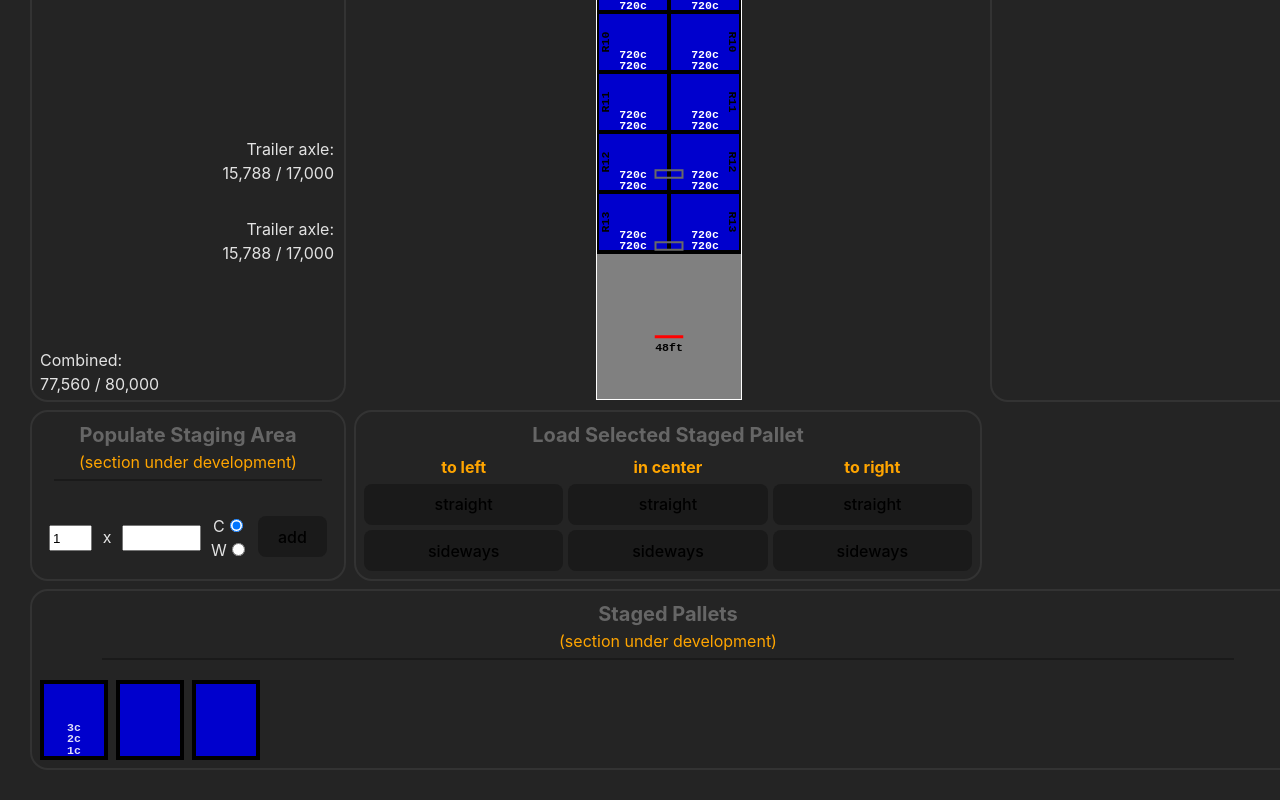
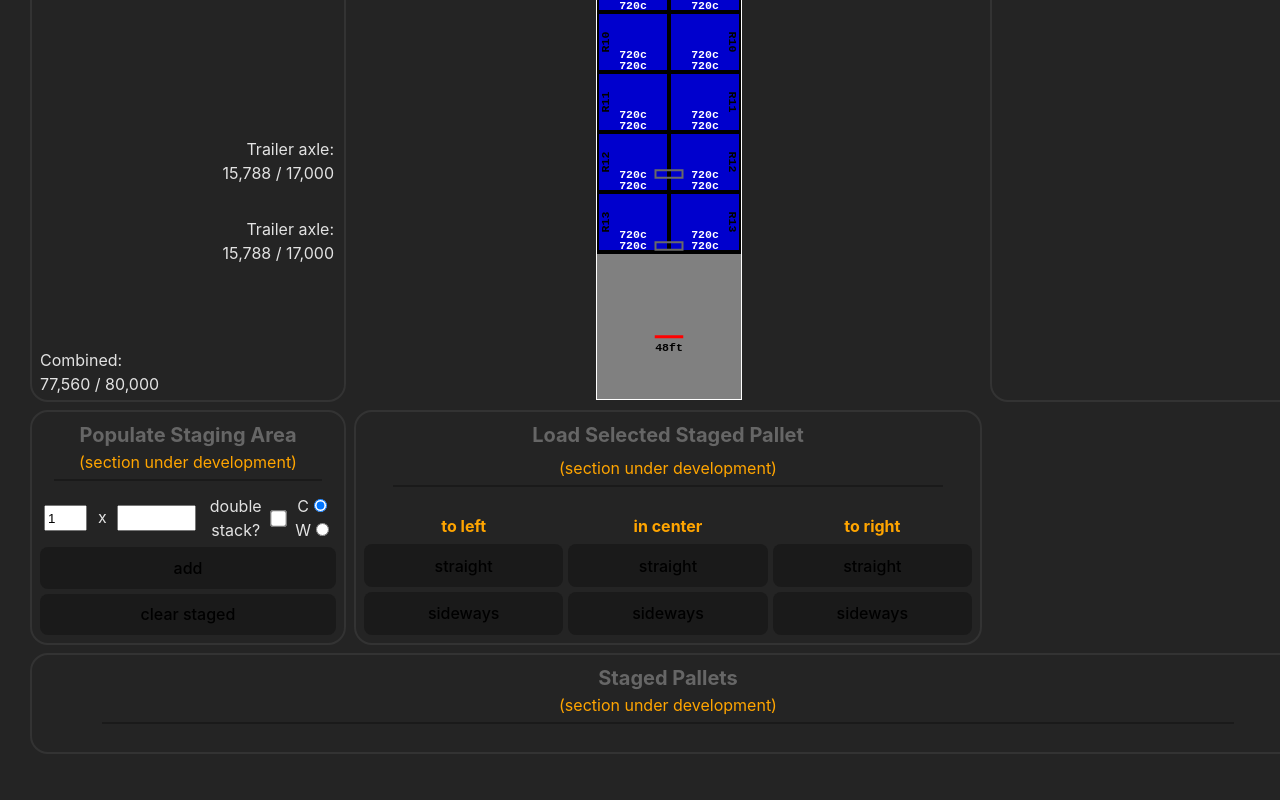
Before and after one commit to PTLux1517/axle-weight-calculator, a React (Vite) app: page / in a window 1280 px wide. Shown: the part 1049-1849 px from the top of the page. Built offline with nearby package versions, Linux system fonts and the light colour scheme.

Commit message:
in progress

```diff
--- a/src/App.css
+++ b/src/App.css
@@ -1,4 +1,4 @@
-@import url('https://fonts.googleapis.com/css2?family=Ubuntu+Mono:ital,wght@0,400;0,700;1,400;1,700&display=swap');
+@import url("https://fonts.googleapis.com/css2?family=Ubuntu+Mono:ital,wght@0,400;0,700;1,400;1,700&display=swap");
 
 #root {
   /*max-width: 1280px;*/
@@ -119,6 +119,11 @@ main {
       margin-top: 40px !important;
    }
    #populate-staging-area-container {
+      & hr {
+         margin-bottom: 0;
+      }
+      #staging-form-container {
+         margin-bottom: 5px;
          & input[type=number] {
             width: 12%;
             height: 20px;
@@ -126,7 +131,7 @@ main {
          & span {
             display: inline-block;
             min-width: 10%;
-         &:has(form) {
+            &:has(div) {
                margin-left: 10px;
                position: relative;
                top: 13px;
@@ -136,9 +141,27 @@ main {
             width: 24%;
             height: 20px;
          }
-      & button {
+         & label[for=stage-stacked] {
+            display: inline-block;
+            text-wrap: normal;
+            width: 20%;
             margin-left: 10px;
-         margin-right: 0;
+            position: relative;
+            top: 13px;
+         }
+         & input[type=checkbox] {
+            position: relative;
+            top: 2px;
+            left: 3px;
+            scale: 130%;
+         }
+         #add-to-staging-button {
+            width: 100%;
+            margin-top: 16px;
+         }
+      }
+      #clear-staging-button {
+         width: 100%;
       }
    }
    #add-pallet-buttons-container {
@@ -149,7 +172,9 @@ main {
    #staged-pallets-container {
       #pallet-pool{
          display: flex;
+         flex-wrap: wrap;
          gap: 8px;
+         justify-content: center;
       }
    }
 }
--- a/src/App.tsx
+++ b/src/App.tsx
@@ -7,7 +7,7 @@ import {
    fgPalletWeights,
    Load,
    O,
-   P,
+   P,Pallet,
    Position,
    PositionWithMeta,
    RearAxleTypeCapacity,
@@ -21,7 +21,7 @@ import {
    deletePosition,
    getStateTandemMaxLength,
    getStateTandemMeasurementReference,
-   rotatePosition,
+   rotatePosition,sortStagedPalletsByStackWeight,
    stateRefDistanceToAxleDistanceFromNose,
    swapPositions,
    tandemCenterDistanceFromNoseToStateRefDistance,
@@ -48,7 +48,8 @@ function App() {
       (document.getElementById("zoom-slider") as HTMLInputElement).value = String(newZoom);
    }
 
-   function resetUnloadedWeightsListener() {
+   function resetUnloadedWeightsListener(e:MouseEvent) {
+      (e.target as HTMLButtonElement).blur()
       setUnloaded(defaultUnloadedWeights);
       (document.getElementById("steers-wt-unloaded") as HTMLInputElement).value = String(defaultUnloadedWeights.steers);
       (document.getElementById("drives-wt-unloaded") as HTMLInputElement).value = String(defaultUnloadedWeights.drives);
@@ -66,7 +67,8 @@ function App() {
       }})())
    }
 
-   function resetTrailerDimensionsListener() {
+   function resetTrailerDimensionsListener(e:MouseEvent) {
+      (e.target as HTMLButtonElement).blur()
       setSampleTrailer(defaultTrailer);
       setStateRestriction(defaultState);
       setRearAxleTypeCapacity(defaultRearAxleType);
@@ -219,6 +221,46 @@ function App() {
       });
    }
 
+   function addPalletToStagingListener(e:MouseEvent) {
+      (e.target as HTMLButtonElement).blur()
+      setStaged(prev => {
+         let newStaged:Pallet[][] = [...prev]
+         const stagingMultiplier = document.getElementById("staging-multiplier") as HTMLInputElement
+         const stagingWeight = document.getElementById("staging-weight") as HTMLInputElement
+         const stagingStack = document.getElementById("stage-stacked") as HTMLInputElement
+         const stagingColorChep = document.getElementById("stage-chep") as HTMLInputElement
+         const stagingColorWhite = document.getElementById("stage-white") as HTMLInputElement
+         let multiplierSanitized = Math.min(100,Math.abs(Math.floor(Number(stagingMultiplier.value)))) ?? 0
+         if (prev.length + multiplierSanitized > 100)
+            multiplierSanitized = 100 - prev.length
+         const weightSanitized = Math.min(5000,Math.abs(Math.floor(Number(stagingWeight.value)))) ?? 0
+         const doubleStack = stagingStack.checked
+         const color = stagingColorChep.checked ? P.Chep : P.White
+         setTimeout(() => {
+            stagingMultiplier.value = "1";
+            stagingWeight.value = "";
+            stagingStack.checked = false;
+            stagingColorChep.checked = true;
+            stagingColorWhite.checked = false;
+         }, 100)
+         if (isNaN(multiplierSanitized) || multiplierSanitized===0 || isNaN(weightSanitized) || weightSanitized===0) return prev
+         while (multiplierSanitized>0) {
+            if (doubleStack && multiplierSanitized>1) {
+               newStaged.push([
+                  {prdWt: weightSanitized,palWt: color},
+                  {prdWt: weightSanitized,palWt: color}
+               ])
+               multiplierSanitized -= 2
+            }
+            else {
+               newStaged.push([{prdWt: weightSanitized, palWt:color}])
+               multiplierSanitized -= 1
+            }
+         }
+         return sortStagedPalletsByStackWeight(newStaged)
+      })
+   }
+
    //const forceUpdate = useReducer(x => x+1, 0, () => 0)[1]
    const defaultZoom = 1.5
    const minZoom = 0.5
@@ -245,6 +287,7 @@ function App() {
    const [rearAxleTypeCapacity, setRearAxleTypeCapacity] = useState<RearAxleTypeCapacity>(defaultRearAxleType)
    const [unloaded, setUnloaded] = useState<AxleWeights>(defaultUnloadedWeights)
    const [loaded, setLoaded] = useState<AxleWeights|null>(null)
+   const [staged, setStaged] = useState<Pallet[][]>([])
 
    useEffect(() => {
       setLoaded(calcAxleWeights(sampleTrailer,unloaded,rearAxleTypeCapacity))
@@ -426,22 +469,42 @@ function App() {
             <div style={{gridRow: 3, gridColumn: "1"}} id={"populate-staging-area-container"}>
                <h3>Populate Staging Area</h3>
                <div style={{color: "orange"}}>(section under development)<hr/></div>
-               <input type={"number"} defaultValue={1}/><span>x</span><input type={"text"} list={"finished-goods-pallet-weights"}/>
-               <datalist id={"finished-goods-pallet-weights"}>{fgPalletWeights.map(elem => <option>{elem}</option>)}</datalist>
-               <span><form>
-                  <label htmlFor="stage-chep">C</label><input type={"radio"} id={"stage-chep"} name={"stage-color"} value={P.Chep} defaultChecked={true}/><br/>
-                  <label htmlFor="stage-white">W</label><input type={"radio"} id={"stage-white"} name={"stage-color"} value={P.White}/>
-               </form></span>
-               <button>add</button>
+               <div id={"staging-form-container"}>
+                  <input type={"number"} id={"staging-multiplier"} min={1} max={100} step={1} defaultValue={1}/><span>x</span><input type={"text"} id={"staging-weight"} list={"finished-goods-pallet-weights"}/><datalist id={"finished-goods-pallet-weights"}>{fgPalletWeights.map(elem => <option>{elem}</option>)}</datalist>
+                  <label htmlFor={"stage-stacked"}>double stack?</label><input type={"checkbox"} id={"stage-stacked"} name={"stage-stacked"} defaultChecked={false}/>
+                  <span><div id={"staging-color"}>
+                     <label htmlFor="stage-chep">C</label><input type={"radio"} id={"stage-chep"} name={"stage-color"} value={P.Chep} defaultChecked={true}/><br/>
+                     <label htmlFor="stage-white">W</label><input type={"radio"} id={"stage-white"} name={"stage-color"} value={P.White}/>
+                  </div></span>
+                  <button id={"add-to-staging-button"} onClick={addPalletToStagingListener}>add</button>
+               </div>
+               <button id={"clear-staging-button"} onClick={(e:MouseEvent) => {(e.target as HTMLButtonElement).blur(); setStaged([]);}}>clear staged</button>
             </div>
             <div style={{gridRow: 4, gridColumn: "1/4"}} id={"staged-pallets-container"}>
                <h3>Staged Pallets</h3>
                <div style={{color: "orange"}}>(section under development)<hr/></div>
-               <div id={"pallet-pool"}>
-                  <div style={{width: zoom*O.Straight.W, height: zoom*O.Straight.L, background: "mediumblue", border: "4px solid black", display: "flex", flexDirection: "column-reverse", fontFamily: "monospace", fontSize: zoom*7.7, fontWeight: "bold", lineHeight: 1}}><div>1c</div><div>2c</div><div>3c</div></div>
-                  <div style={{width: zoom*O.Straight.W, height: zoom*O.Straight.L, background: "mediumblue", border: "4px solid black"}}></div>
-                  <div style={{width: zoom*O.Straight.W, height: zoom*O.Straight.L, background: "mediumblue", border: "4px solid black"}}></div>
-               </div>
+               <div id={"pallet-pool"}>{
+                  staged.map(stack =>
+                     <div style={{
+                        width: zoom*O.Straight.W,
+                        height: zoom*O.Straight.L,
+                        background: (stack[0].palWt===P.Chep ? "mediumblue" : "burlywood"),
+                        border: "4px solid black",
+                        display: "flex",
+                        flexDirection: "column-reverse",
+                        fontFamily: "monospace",
+                        fontSize: zoom*7.7,
+                        fontWeight: "bold",
+                        lineHeight: 1
+                     }}>{
+                        stack.map(pallet =>
+                           <div>{
+                              pallet.prdWt+""+(pallet.palWt===P.Chep ? "c" : "w")
+                           }</div>
+                        )
+                     }</div>
+                  )
+               }</div>
             </div>
             {/* ----------------------------------------------------------------- COLUMN 2 ----------------------------------------------------------------- */}
             <div id={"zoom-container"} style={{gridRow: 1, gridColumn: 2}}>
@@ -464,7 +527,8 @@ function App() {
                      setZoomSlider(newZoom);
                   }}>+</button>
                </div>
-               <button onClick={() => {
+               <button onClick={(e:MouseEvent) => {
+                  (e.target as HTMLButtonElement).blur();
                   setZoom(defaultZoom);
                   setZoomSlider(defaultZoom);
                }}>reset zoom</button>
@@ -472,6 +536,7 @@ function App() {
             <canvas id={"load-diagram"} className={"no-border"} width={toInches(8)*zoom} height={sampleTrailer.interiorLength*zoom} style={{margin: "0 calc(50% - "+(toInches(4)*zoom)+"px)", gridRow: 2, gridColumn: 2}} onMouseUp={canvasClickListener}/>
             <div style={{gridRow: 3, gridColumn: 2}} id={"add-pallet-buttons-container"}>
                <h3 style={{gridColumn: "1/4"}}>Load Selected Staged Pallet</h3>
+               <div style={{gridColumn: "1/4",color: "orange"}}>(section under development)<hr/></div>
                <div style={{color: "orange", fontWeight: "bold"}}>to left</div>
                <div style={{color: "orange", fontWeight: "bold"}}>in center</div>
                <div style={{color: "orange", fontWeight: "bold"}}>to right</div>
--- a/src/calculations.ts
+++ b/src/calculations.ts
@@ -2,7 +2,7 @@ import {
    AxleReferencePoint,AxleWeights,
    Double,
    Load,
-   O,placeholderPosition,Position,
+   O,Pallet,placeholderPosition,Position,
    RearAxleTypeCapacity,
    Side,
    Single,
@@ -302,3 +302,11 @@ export function totalGrossWt(loaded:AxleWeights):number {
 export function totalLoadWt(loaded:AxleWeights, unloaded:AxleWeights):number {
    return totalGrossWt(loaded) - totalGrossWt(unloaded)
 }
+
+export function sortStagedPalletsByStackWeight(stacks:Pallet[][]):Pallet[][] {
+   return stacks.sort((stack1:Pallet[],stack2:Pallet[]) => {
+      const stack1Wt = stack1.map(pallet => pallet.prdWt+pallet.palWt).reduce((acc,curr) => acc+curr,0)
+      const stack2Wt = stack2.map(pallet => pallet.prdWt+pallet.palWt).reduce((acc,curr) => acc+curr,0)
+      return stack1Wt-stack2Wt
+   })
+}
```
Lines whose indentation alone changed are shown as unchanged.
